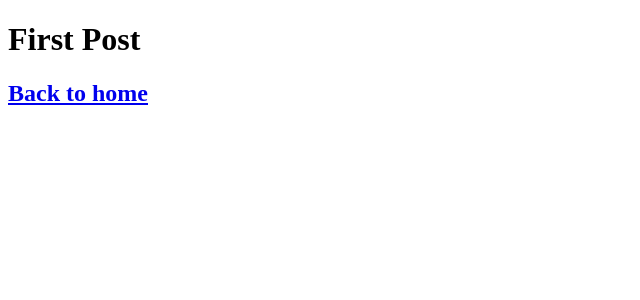
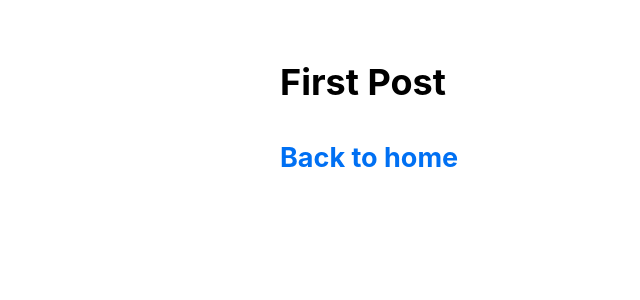
Before and after one commit to Doragon-RH/nextjslearn, a Next.js app: page /posts/first-post in a window 1280 px wide. Shown: the top 300 px of the page, without its empty margins (0-640 px from the left). Built offline with nearby package versions, Linux system fonts and the light colour scheme.

Commit message:
globalCSSをすべてのページに適用

```diff
--- /dev/null
+++ b/components/layout.module.css
@@ -0,0 +1,7 @@
+/* CSSモジュールを使用する際には必ず.modules.cssをつける */
+
+.container {
+  max-width: 46rem;
+  padding: 0 3rem;
+  margin: 3rem auto 6rem;
+}
--- /dev/null
+++ b/components/layout.tsx
@@ -0,0 +1,5 @@
+import styles from "./layout.module.css";
+
+export default function Layout({ children }) {
+    return <div className={styles.container}>{children}</div>;
+}
--- /dev/null
+++ b/pages/_app.tsx
@@ -0,0 +1,8 @@
+// 全てのページで共通の処理を実行する場合は、_app.tsx に記述する
+//component はアクティブなページを表す。
+//pageProps は事前にページをロードしておき、ページに渡すデータを表す。
+import '../styles/global.css';
+
+export default function App({ Component, pageProps }) {
+    return <Component {...pageProps} />;
+}
--- a/pages/posts/first-post.tsx
+++ b/pages/posts/first-post.tsx
@@ -1,10 +1,11 @@
 import Link from 'next/link';
 import Head from 'next/head';
 import Script from 'next/script';
+import Layout from '../../components/layout';
 
 export default function FirstPost() {
     return (
-        <>
+        <Layout> {/*  引数があるときはこの形 */}
             <Head>
                 <title>First Post</title> {/*  タブの表示変更 */}
             </Head>
@@ -21,6 +22,6 @@
                     Back to home
                 </Link>
             </h2>
-        </>
+        </Layout>
     )
 }
--- a/styles/global.css
+++ b/styles/global.css
@@ -15,11 +15,17 @@
     Droid Sans,
     Helvetica Neue,
     sans-serif;
+    line-height: 1.6;
+    font-size: 18px;
 }
 
 a {
-  color: inherit;
+  color: #0070f3;
   text-decoration: none;
+}
+
+a:hover {
+  text-decoration: underline;
 }
 
 * {
```
